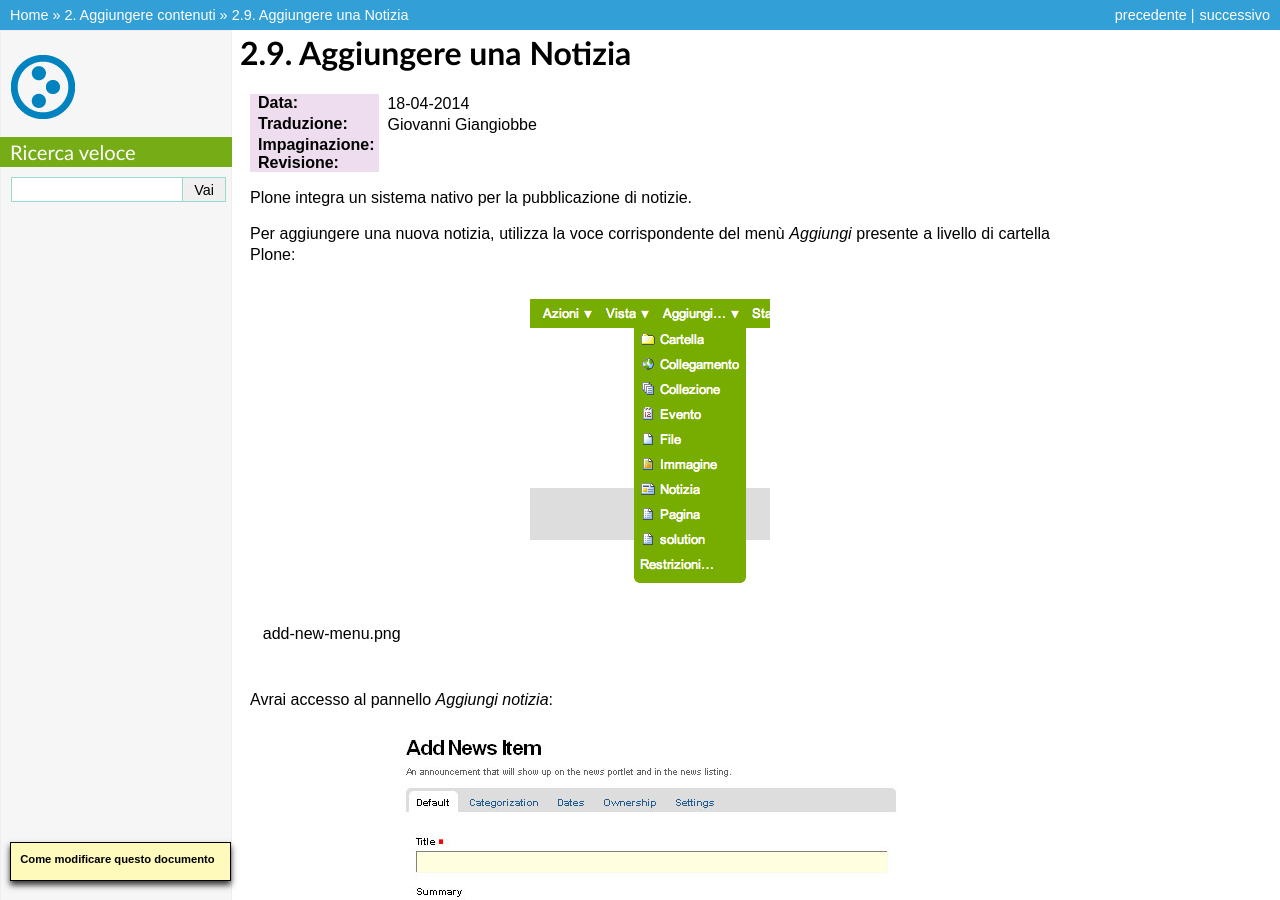
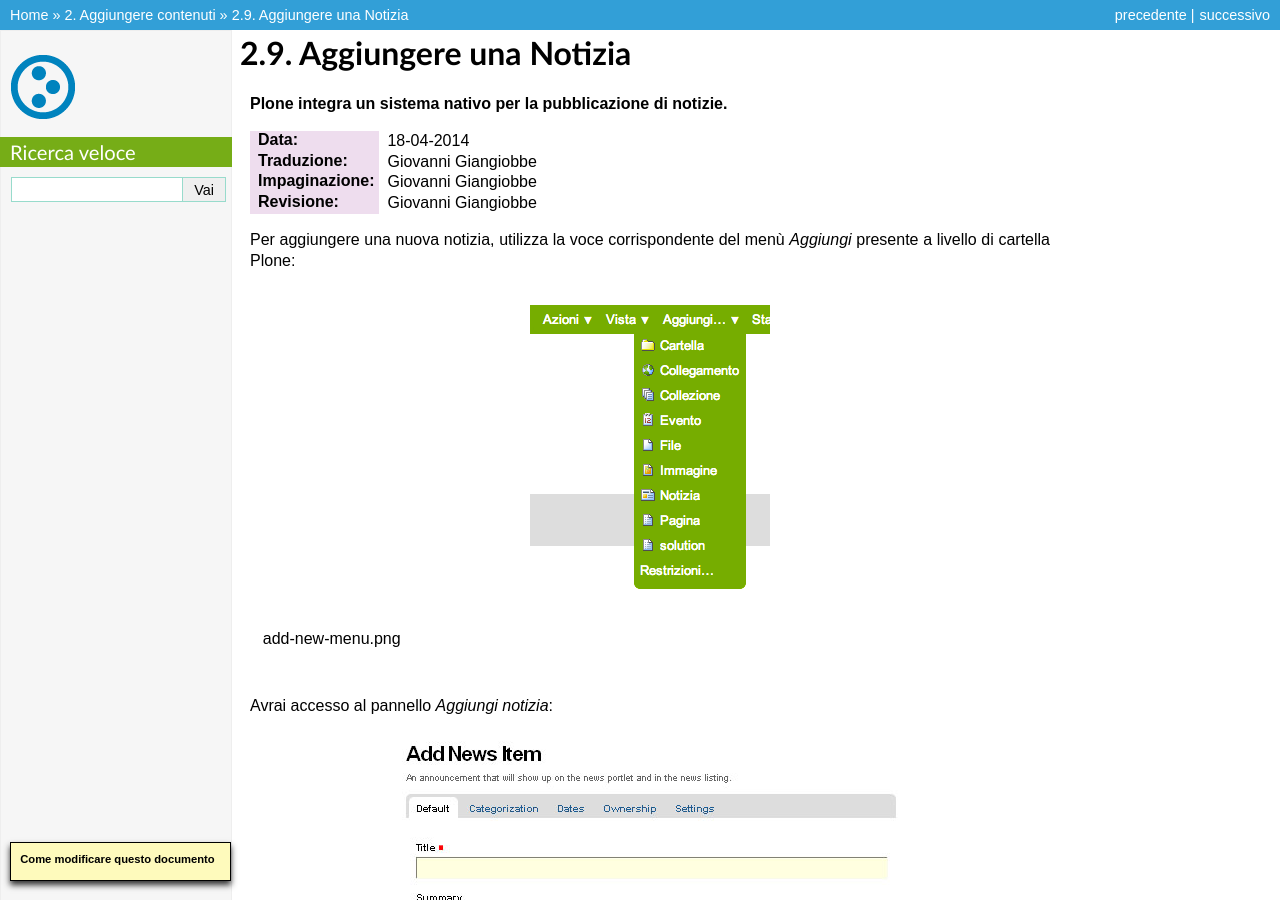
Before and after one commit to plone-it/collective.italiandocumentation, a Sphinx documentation site: the page built from source/adding-content/adding-news-items.rst, in a window 1280 px wide and 900 px high. Built offline with Sphinx 7.4.7, drawn with Linux system fonts in a browser that asks for light colours; pages that are not in the unit, such as notebooks, are missing from menus.

Commit message:
Update adding-news-items.rst

```diff
--- a/source/adding-content/adding-news-items.rst
+++ b/source/adding-content/adding-news-items.rst
@@ -1,12 +1,12 @@
 Aggiungere una Notizia
 =======================
 
+**Plone integra un sistema nativo per la pubblicazione di notizie.**
+
 :Data: 18-04-2014
 :Traduzione: Giovanni Giangiobbe
-:Impaginazione:
-:Revisione:
-
-Plone integra un sistema nativo per la pubblicazione di notizie.
+:Impaginazione: Giovanni Giangiobbe
+:Revisione: Giovanni Giangiobbe
 
 Per aggiungere una nuova notizia, utilizza la voce corrispondente del menù *Aggiungi*
 presente a livello di cartella Plone:
```
